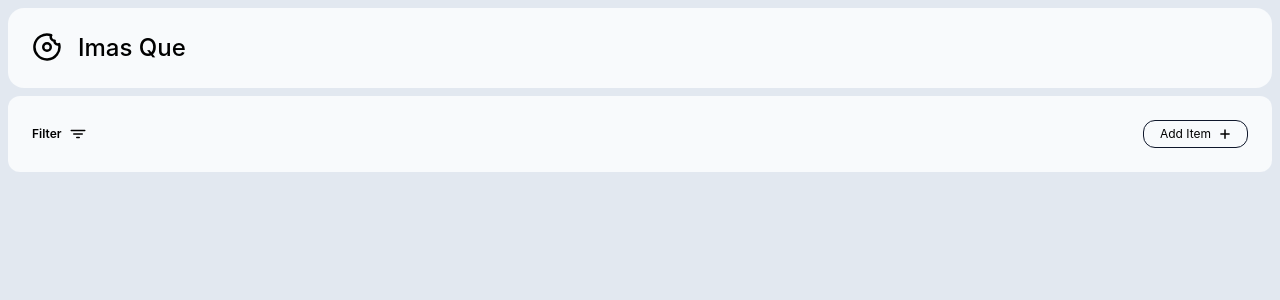
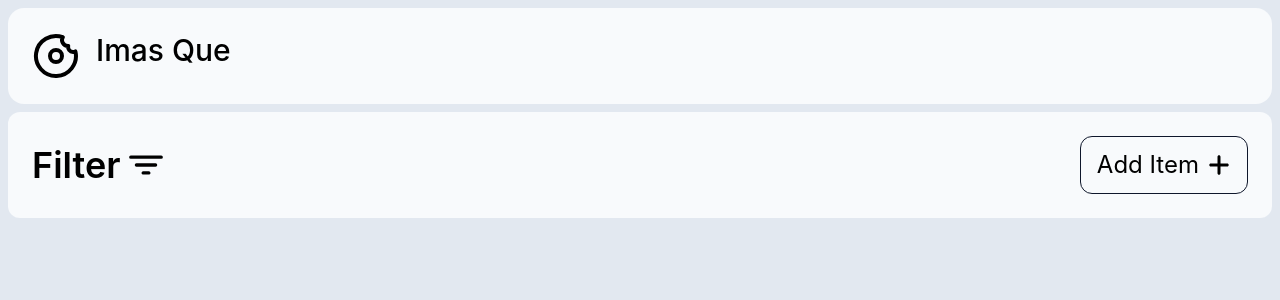
Before and after one commit to sauzanfaza/Imas-Que-Inventory, a React (Vite) app in the folder Imas-que-fe/: page / in a window 1280 px wide. Shown: the top 300 px of the page. Built offline with nearby package versions, Linux system fonts and the light colour scheme.

Commit message:
fix: improve UI responsiveness

```diff
--- a/Imas-que-fe/src/components/ButtonAdd.jsx
+++ b/Imas-que-fe/src/components/ButtonAdd.jsx
@@ -6,8 +6,8 @@ export default function ButtonAdd({isModalOpen, setIsModalOpen, formData, setFor
 
     return(
         <>
-        <div className="flex items-center justify-between border border-slate-900 py-1 px-4 rounded-xl text-[12px] gap-2 hover:bg-slate-400">
-                <button onClick={handleOpenModal}>Add Item</button>
+        <div className="flex items-center justify-between border border-slate-900 py-1 lg:py-2 px-4 rounded-xl text-[12px] md:text-lg lg:text-xl xl:text-2xl gap-2 hover:bg-slate-400">
+                <button onClick={handleOpenModal} className="lg:py-1">Add Item</button>
                 <FaPlus />
         </div>
         <AddItemModal
--- a/Imas-que-fe/src/components/Filter.jsx
+++ b/Imas-que-fe/src/components/Filter.jsx
@@ -7,9 +7,9 @@ export default function Filter({isModalOpen, setIsModalOpen, formData, setFormDa
         <>
         <div className="w-full flex p-4 md:p-6 bg-slate-50 my-2 rounded-xl justify-between">
             <div className="flex items-center font-semibold justify-between gap-2">
-                    <p className="text-[12px]">Filter</p>
+                    <p className="text-[12px] md:text-xl lg:text-2xl xl:text-4xl">Filter</p>
                     <button>
-                        <IoFilter />
+                        <IoFilter className="md:text-2xl lg:text-3xl xl:text-4xl"/>
                     </button>
             </div>
             <ButtonAdd isModalOpen={isModalOpen}
--- a/Imas-que-fe/src/components/Navbar.jsx
+++ b/Imas-que-fe/src/components/Navbar.jsx
@@ -3,8 +3,8 @@ import { LuDonut } from "react-icons/lu";
 export default function Navbar() {
     return(
         <div className="w-full flex gap-2 md:gap-4 p-4 md:p-6 bg-slate-50 rounded-2xl">
-            <LuDonut className="text-lg md:text-3xl"/>
-            <h1 className="text-sm md:text-2xl font-medium">Imas Que</h1>
+            <LuDonut className="text-lg md:text-3xl lg:text-5xl"/>
+            <h1 className="text-sm md:text-2xl lg:text-3xl font-medium">Imas Que</h1>
         </div>
     )
 }
--- a/Imas-que-fe/src/components/ProductCard.jsx
+++ b/Imas-que-fe/src/components/ProductCard.jsx
@@ -3,11 +3,11 @@ import SelectOption from "./SelectOption"
 export default function ProductCard({cardItem, deleteCardItem, id, startEdit, saveEdit}) {
     return(
         <>
-        <div className="grid grid-cols-2 gap-2 md:grid-cols-3 lg:grid-cols-4">
+        <div className="grid grid-cols-2 gap-2 md:grid-cols-3 xl:grid-cols-4">
         {cardItem.map((item) => (
-        <div className="bg-slate-50 border border-slate-300 h-60 md:h-80 rounded-lg"
+        <div className="bg-slate-50 border border-slate-300 h-60 md:h-80 lg:h-90 xl:h-100 rounded-lg"
         key={item.id}>
-            <div className="h-30 md:h-40 m-3 rounded-lg bg-center">
+            <div className="h-30 md:h-40 lg:h-50 xl:h-60 m-3 rounded-lg bg-center">
                 {item.image && (
                     <img
                     src={URL.createObjectURL(item.image)}
@@ -16,11 +16,11 @@ export default function ProductCard({cardItem, deleteCardItem, id, startEdit, sa
                     />
                 )}
             </div>
-            <h1 className="px-4 font-medium text-[14px] md:text-xl">{item.productName}</h1>
-            <p className="px-4  py-1 text-[12px] md:text-[16px]">Rp {item.price}</p>
+            <h1 className="px-4 font-medium text-[14px] md:text-xl xl:text-2xl">{item.productName}</h1>
+            <p className="px-4  py-1 text-[12px] md:text-[16px] xl:text-xl">Rp {item.price}</p>
 
             {/* Bagian bawah */}
-        <div className="flex justify-between items-center px-4 mt-2 md:mt-6 text-[10px] md:text-[14px]">
+        <div className="flex justify-between items-center px-4 mt-2 md:mt-6 text-[10px] md:text-[14px] xl:text-lg">
             <div className="flex gap-4">
                 <p>Stock: {item.stock}</p>
                 <p>Sold: {item.sold}</p>
```
